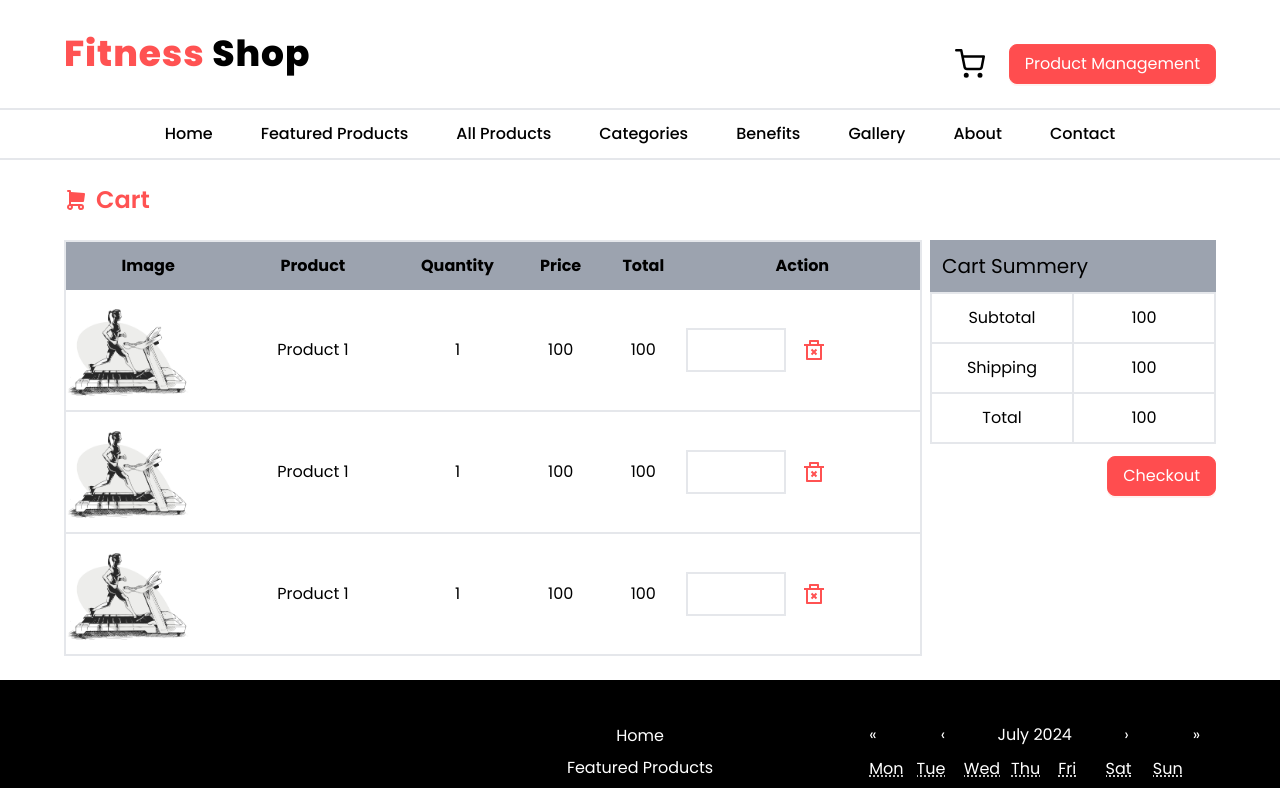
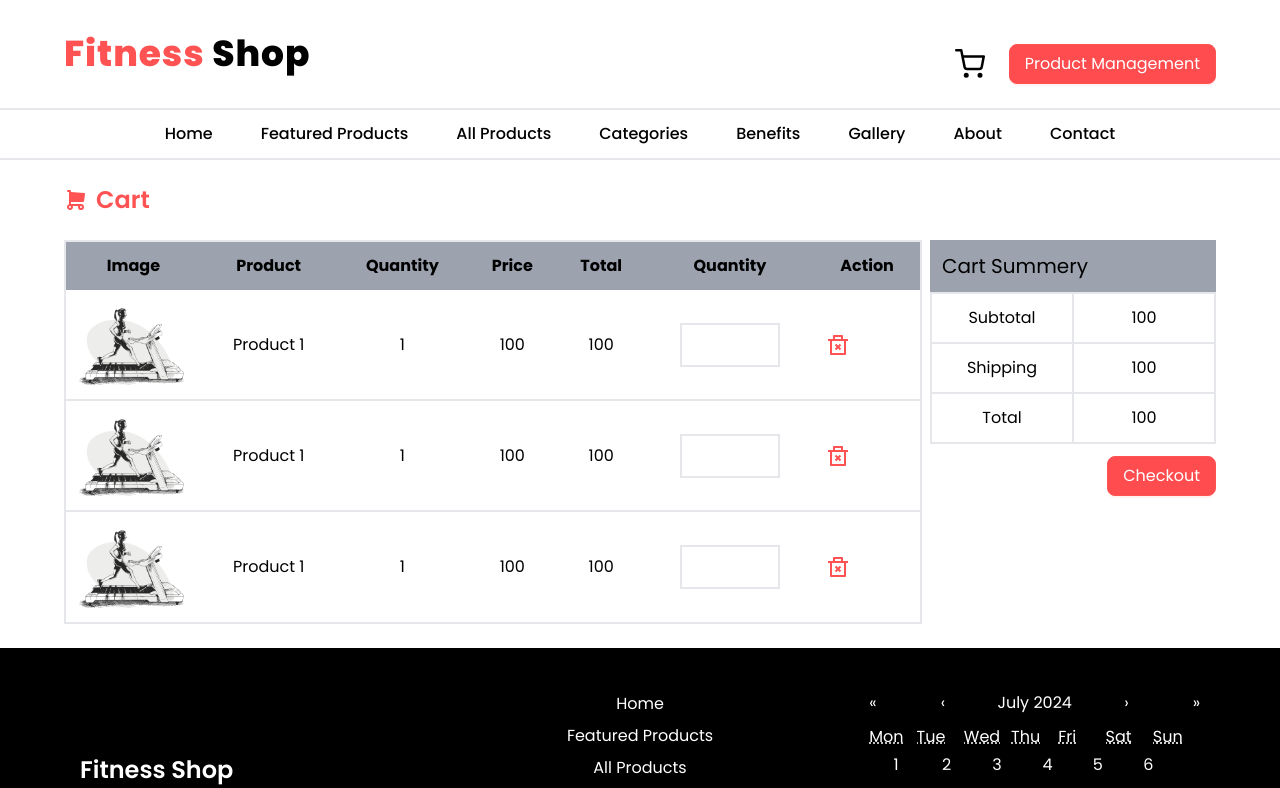
Before and after one commit to thdihan/ph-fitness-shop, a React (Vite) app: page /cart in a window 1280 px wide. Shown: the top 788 px of the page. Built offline with nearby package versions, Linux system fonts and the light colour scheme.

Commit message:
Cart page responsive done

```diff
--- a/src/components/Blogs/Benefits.tsx
+++ b/src/components/Blogs/Benefits.tsx
@@ -8,7 +8,7 @@ const Benefits = () => {
                     Benefits of Exercise
                 </h2>
             </div>
-            <div className="px-8 lg:px-16 grid lg:grid-cols-3 md:grid-cols-2 grid-cols-1">
+            <div className="px-4 md:px-8 lg:px-16 grid lg:grid-cols-3 md:grid-cols-2 grid-cols-1">
                 <div className="bg-white p-8 flex justify-center items-center flex-col space-y-6 min-h-[300px]">
                     <div className="flex justify-center bg-gray-300 w-[100px] p-5 rounded-full">
                         <img src={dumbeell} alt="" />
--- a/src/components/Cart/CartTableRow.tsx
+++ b/src/components/Cart/CartTableRow.tsx
@@ -3,16 +3,15 @@ import trademill from "../../assets/trademill.jpg";
 const CartTableRow = () => {
     return (
         <tr className="text-center border-b-2">
-            <td className="py-3 w-[100px]">
+            <td className="p-3 w-[100px]">
                 <img src={trademill} alt="" className="w-[125px]" />
             </td>
-            <td className="py-3 w-[100px]">Product 1</td>
-            <td className="py-3 w-[50px]">1</td>
-            <td className="py-3 w-[50px]">100</td>
-            <td className="py-3 w-[50px]">100</td>
+            <td className="p-3 w-[100px]">Product 1</td>
+            <td className="p-3 w-[50px]">1</td>
+            <td className="p-3 w-[50px]">100</td>
+            <td className="p-3 w-[50px]">100</td>
 
-            <td className="py-3 w-[100px]">
-                <div className="flex items-center  space-x-4 ">
+            <td className="p-3 w-[100px]">
                 <div>
                     <input
                         type="number"
@@ -21,9 +20,10 @@ const CartTableRow = () => {
                         className="border-2 p-2 w-[100px]"
                     />
                 </div>
+            </td>
+            <td className="p-3 w-[50px]">
                 <div className="text-2xl text-[#FF5252] cursor-pointer">
                     <RiDeleteBin2Line />
-                    </div>
                 </div>
             </td>
         </tr>
--- a/src/components/Hero/Hero.tsx
+++ b/src/components/Hero/Hero.tsx
@@ -11,7 +11,7 @@ const Hero = () => {
         scrollRef.current.scrollLeft += 220 * dir;
     };
     return (
-        <div className="px-8 lg:px-16 py-8 bg-[#F5F0F0]">
+        <div className="px-4 md:px-8 lg:px-16 py-8 bg-[#F5F0F0]">
             <div>
                 <img src={heroImg} alt="" />
             </div>
--- a/src/components/ProductManagement/ProductTable.tsx
+++ b/src/components/ProductManagement/ProductTable.tsx
@@ -1,5 +1,4 @@
-import { BiBasket, BiEdit, BiTrash } from "react-icons/bi";
-import { ButtonPrimary, ButtonSecondary } from "../Buttons/Buttons";
+import { BiEdit, BiTrash } from "react-icons/bi";
 
 const ProductTable = () => {
     return (
--- a/src/components/Products/FeaturedProducts.tsx
+++ b/src/components/Products/FeaturedProducts.tsx
@@ -4,7 +4,7 @@ import ProductList from "./ProductList";
 
 const FeaturedProducts = () => {
     return (
-        <div className="px-8 lg:px-16  py-6">
+        <div className="px-4 md:px-8 lg:px-16 py-6">
             <div className="flex justify-between items-center">
                 <h2 className="text-2xl font-semibold">Featured Product</h2>
                 <Link to="/">All Products</Link>
--- a/src/pages/Cart.tsx
+++ b/src/pages/Cart.tsx
@@ -6,7 +6,7 @@ import { useNavigate } from "react-router-dom";
 const Cart = () => {
     const navitate = useNavigate();
     return (
-        <div className="px-16 py-6">
+        <div className="px-4 md:px-8 lg:px-16 py-6">
             <div>
                 <h2
                     className="text-2xl flex items-center space-x-2 font-semibold text-[#FF5252]
@@ -15,17 +15,18 @@ const Cart = () => {
                     <TbShoppingCartFilled /> <span>Cart</span>
                 </h2>
             </div>
-            <div className="flex space-x-2">
+            <div className="flex space-x-0 lg:space-x-2 flex-col lg:flex-row">
                 <div className="overflow-auto mt-6 flex-[3]">
                     <table className="w-full border-2">
                         <thead className="bg-gray-400">
                             <tr className="">
-                                <th className="py-3 w-[100px]">Image</th>
-                                <th className="py-3 w-[100px]">Product</th>
-                                <th className="py-3 w-[50px]">Quantity</th>
-                                <th className="py-3 w-[50px]">Price</th>
-                                <th className="py-3 w-[50px]">Total</th>
-                                <th className="py-3 w-[100px]">Action</th>
+                                <th className="p-3 w-[100px]">Image</th>
+                                <th className="p-3 w-[100px]">Product</th>
+                                <th className="p-3 w-[50px]">Quantity</th>
+                                <th className="p-3 w-[50px]">Price</th>
+                                <th className="p-3 w-[50px]">Total</th>
+                                <th className="p-3 w-[100px]">Quantity</th>
+                                <th className="p-3 w-[50px]">Action</th>
                             </tr>
                         </thead>
 
--- a/src/pages/Checkout.tsx
+++ b/src/pages/Checkout.tsx
@@ -4,7 +4,7 @@ import { SizeType } from "../types";
 
 const Checkout = () => {
     return (
-        <div className="px-16  py-6">
+        <div className="px-4 md:px-8 lg:px-16  py-6">
             <div>
                 <h2
                     className="text-2xl flex items-center space-x-2 font-semibold text-[#FF5252]
```
Lines whose indentation alone changed are shown as unchanged.
